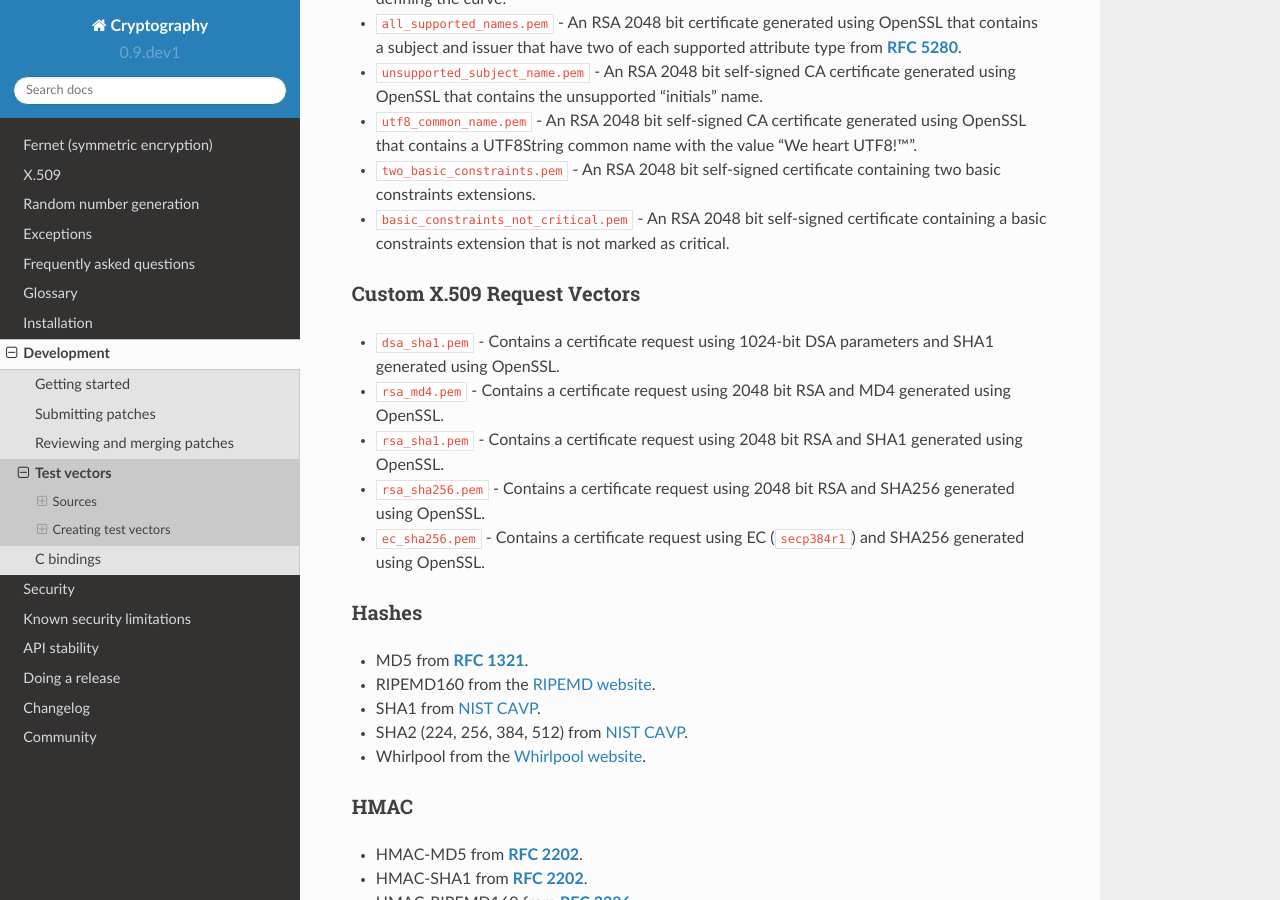
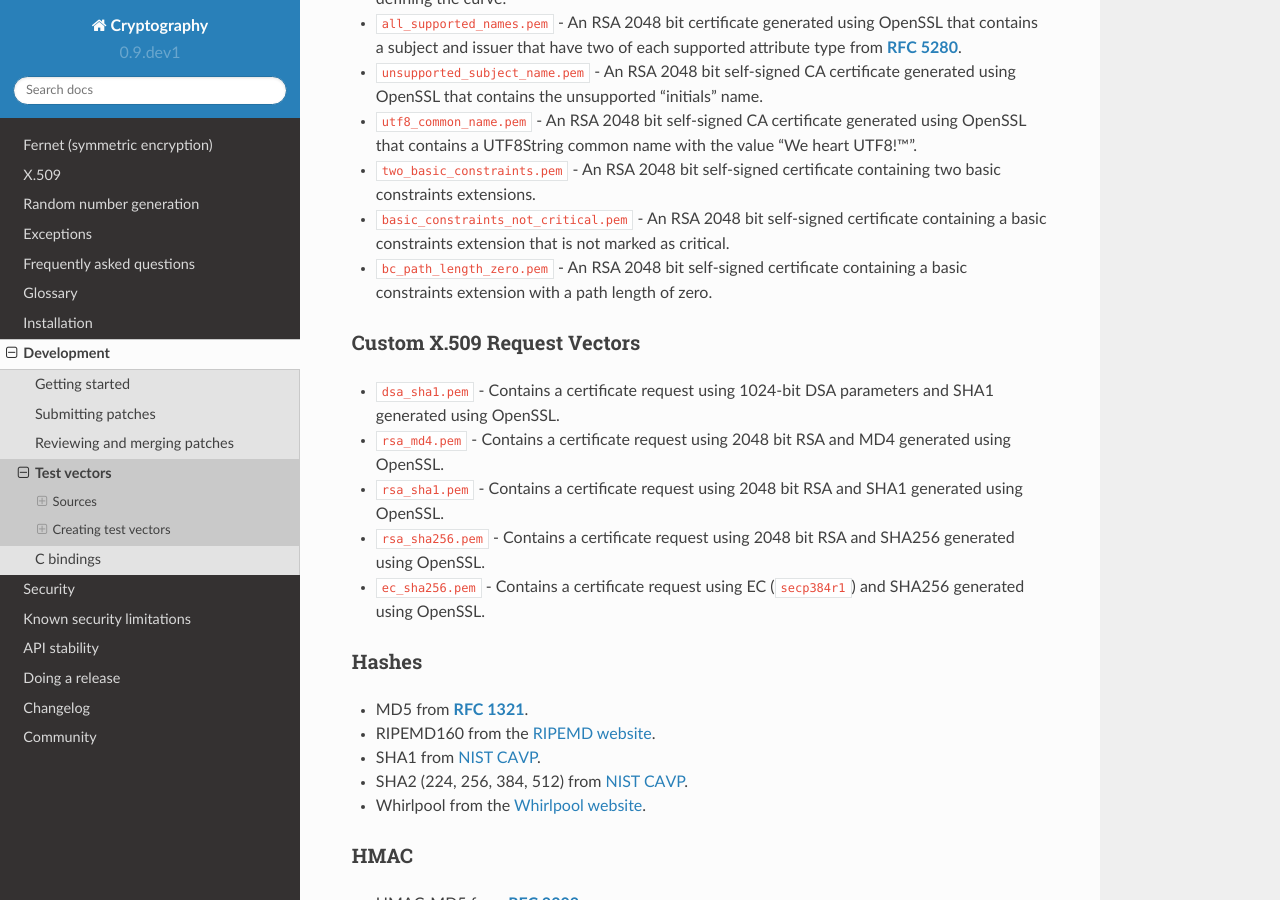
Before and after one commit to WebKing0121/cryptography, a Sphinx documentation site: the page built from docs/development/test-vectors.rst, in a window 1280 px wide and 900 px high, scrolled down 2170 px. Built offline with Sphinx 7.4.7 and the Read the Docs theme 2.0.0, drawn with Linux system fonts in a browser that asks for light colours; pages that are not in the unit, such as notebooks, are missing from menus.

Commit message:
add new basic constraints vector with path length zero

```diff
--- a/docs/development/test-vectors.rst
+++ b/docs/development/test-vectors.rst
@@ -115,6 +115,9 @@ Custom X.509 Vectors
 * ``basic_constraints_not_critical.pem`` - An RSA 2048 bit self-signed
   certificate containing a basic constraints extension that is not marked as
   critical.
+* ``bc_path_length_zero.pem`` - An RSA 2048 bit self-signed
+  certificate containing a basic constraints extension with a path length of
+  zero.
 
 Custom X.509 Request Vectors
 ~~~~~~~~~~~~~~~~~~~~~~~~~~~~
```
Also changed, not shown: 1 other file.
